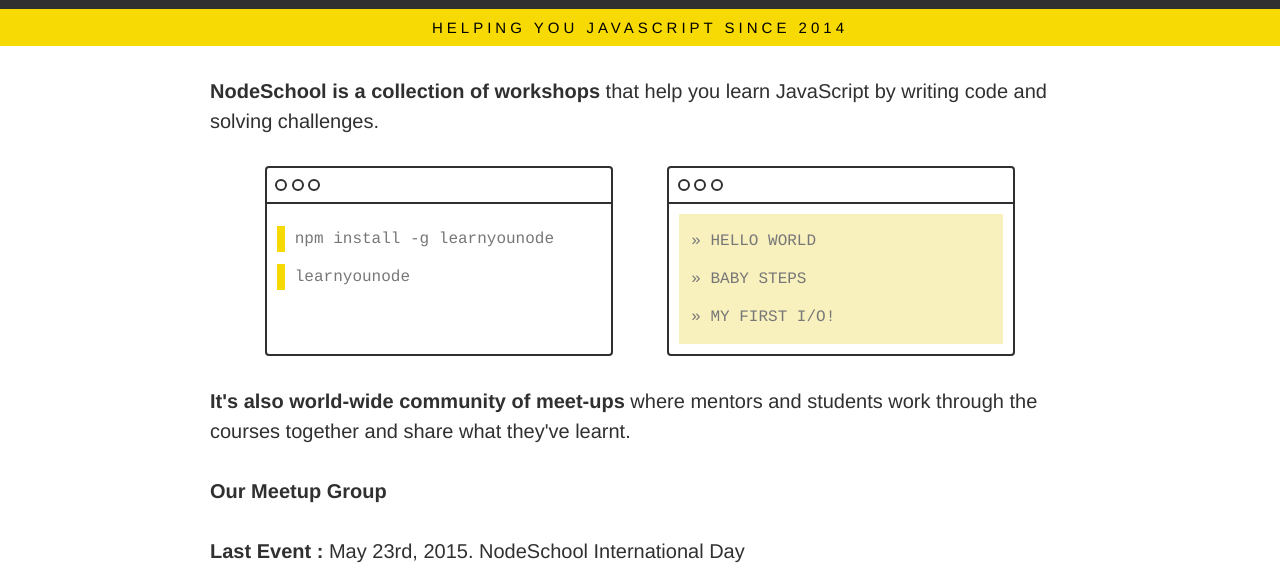
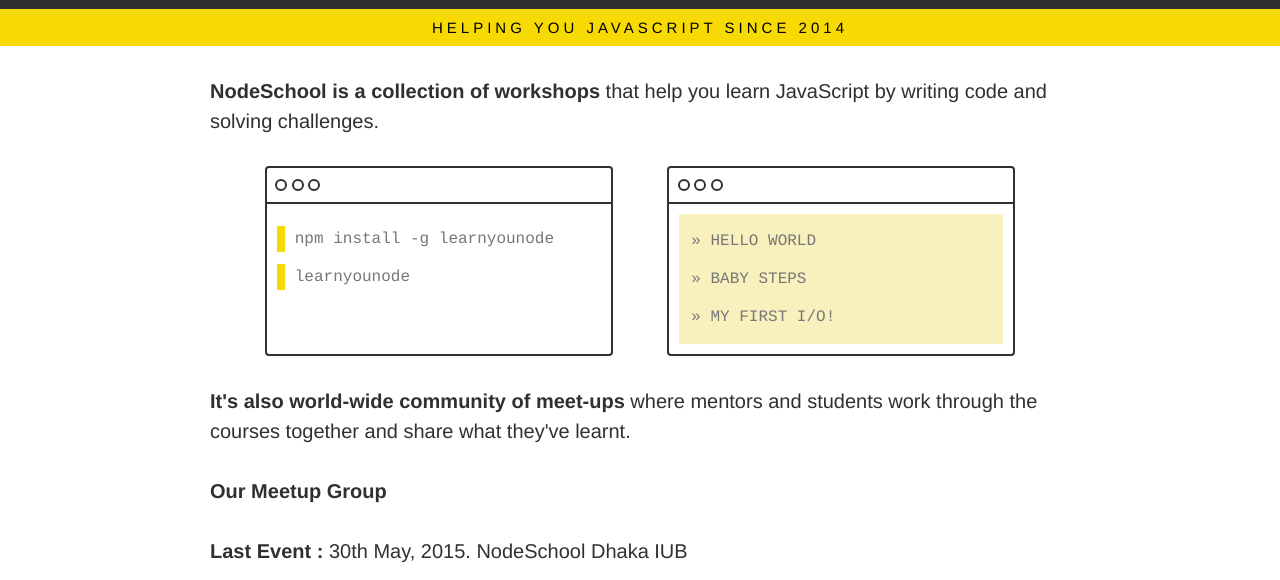
Before and after one commit to nodeschool/dhaka, a plain HTML site: page index.html in a window 1280 px wide. Shown: the part 220-800 px from the top of the page. Drawn offline with Linux system fonts and the light colour scheme.

Commit message:
updating site (issue #8)

```diff
--- a/index.html
+++ b/index.html
@@ -57,7 +57,7 @@
 
     <p><strong><a href="http://www.meetup.com/Dhaka-JS"> Our Meetup Group </a></strong></p>
 
-    <p><strong>Last Event : </strong><a href="http://www.meetup.com/Dhaka-JS/events/222354776/"> May 23rd, 2015. NodeSchool International Day </a></p>
+    <p><strong>Last Event : </strong><a href="http://www.meetup.com/Dhaka-JS/events/222751001/">30th May, 2015. NodeSchool Dhaka IUB </a></p>
 
     </section>
 
```
